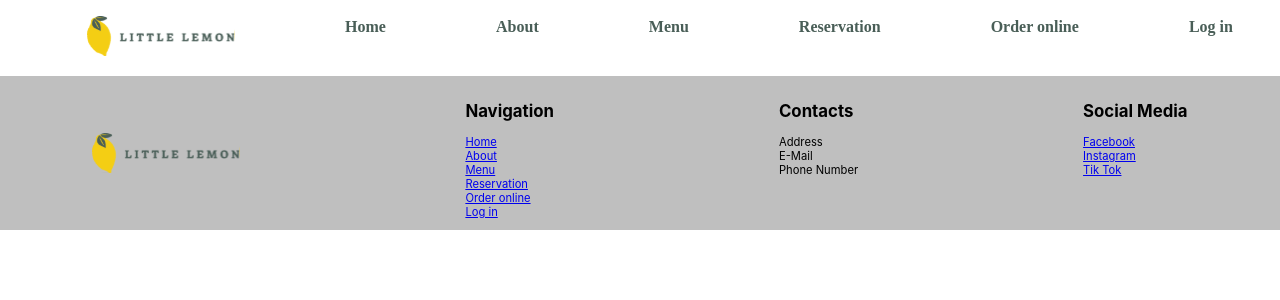
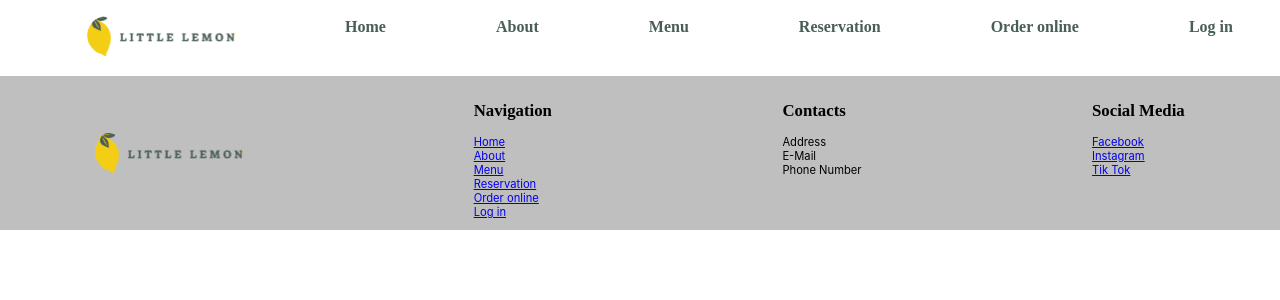
Before and after one commit to FabioDev86/my-little-lemon, a React (Create React App) app: page / in a window 1280 px wide. Shown: the top 300 px of the page. Built offline with nearby package versions, Linux system fonts and the light colour scheme.

Commit message:
added global elements css

```diff
--- a/src/App.css
+++ b/src/App.css
@@ -1,5 +1,16 @@
 .App {
   text-align: center;
+}
+h1, h2, h3, h4, h5, h6 {
+  font-family: 'Markazi Text';
+}
+p {
+  font-family: 'Karla';
+  font-size: 20px;
+  font-weight: 500;
+}
+img {
+  border-radius: 20px;
 }
 
 
```
